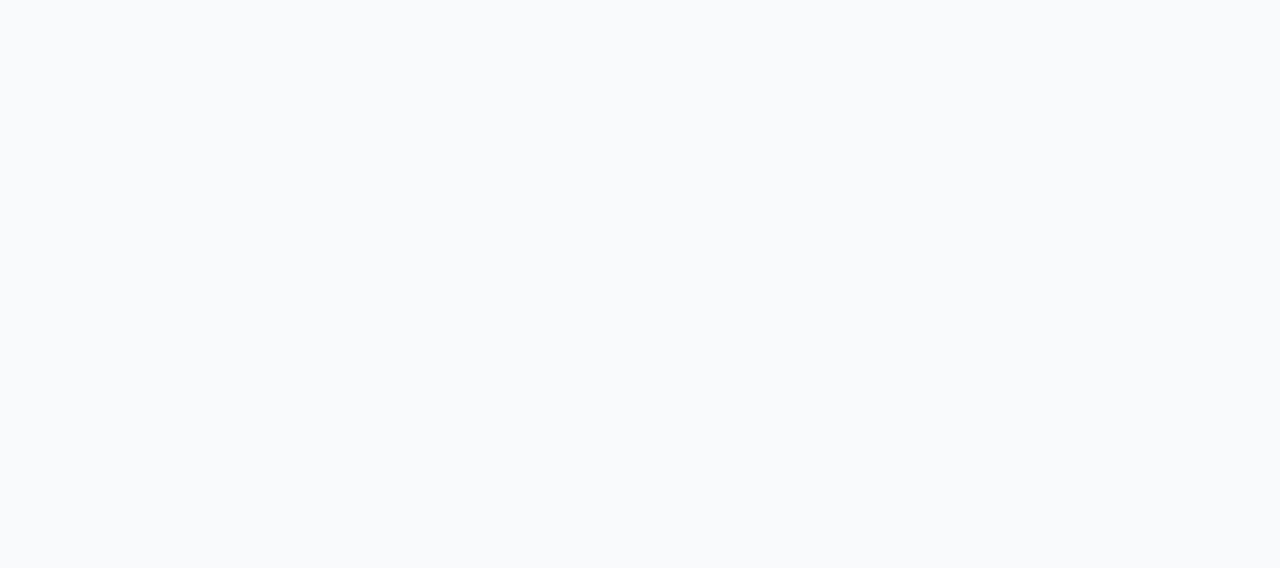
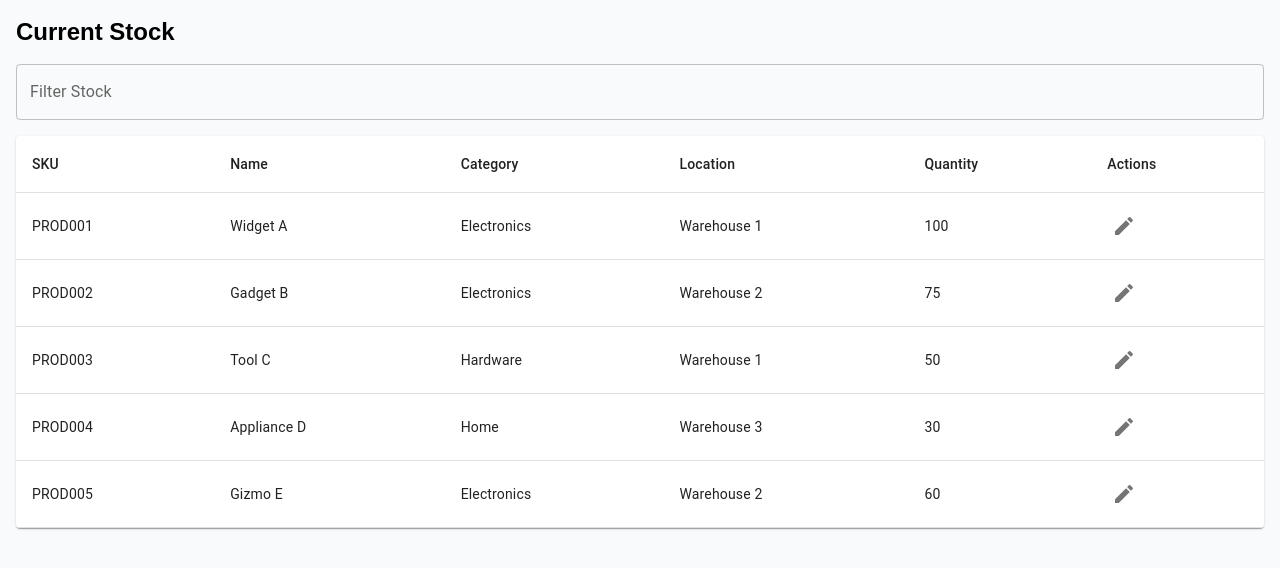
Before and after one commit to DaniGDSC/logistic, a React (Create React App) app in the folder inventory-fe/: page /CurrentStock in a window 1280 px wide. Before the commit this address had no page. Shown: the top 568 px of the page. Built offline with nearby package versions, Linux system fonts and the light colour scheme.

Commit message:
currentstock

```diff
--- a/inventory-fe/src/App.js
+++ b/inventory-fe/src/App.js
@@ -2,6 +2,7 @@ import { BrowserRouter as Router, Routes, Route } from 'react-router-dom';
 import ProductList from './pages/Products/ProductList';
 import ProductForm from './pages/Products/ProductForm';
 import ProductDetails from './pages/Products/ProductDetails';
+import CurrentStock from './pages/Inventory/CurrentStock';
 
 
 function App() {
@@ -11,6 +12,7 @@ function App() {
         <Route path="/ProductList" element={<ProductList />} />
         <Route path="/ProductForm" element={<ProductForm />} />
         <Route path="/ProductDetails" element={<ProductDetails />} />
+        <Route path="/CurrentStock" element={<CurrentStock />} />
       </Routes>
     </Router>
   );
--- a/inventory-fe/src/pages/Inventory/CurrentStock.js
+++ b/inventory-fe/src/pages/Inventory/CurrentStock.js
@@ -0,0 +1,225 @@
+import React, { useState, useEffect } from 'react';
+import {
+    Table,
+    TableBody,
+    TableCell,
+    TableContainer,
+    TableHead,
+    TableRow,
+    Paper,
+    TextField,
+    Button,
+    Dialog,
+    DialogTitle,
+    DialogContent,
+    DialogActions,
+    IconButton,
+    Snackbar,
+    Alert
+} from '@mui/material';
+import {
+    Edit as EditIcon,
+    ArrowUpward as ArrowUpwardIcon,
+    ArrowDownward as ArrowDownwardIcon
+} from '@mui/icons-material';
+
+// Mock API for fetching stock data
+const fetchStockData = () => {
+    return new Promise((resolve) => {
+        setTimeout(() => {
+            resolve([
+                { id: 1, sku: 'PROD001', name: 'Widget A', category: 'Electronics', location: 'Warehouse 1', quantity: 100 },
+                { id: 2, sku: 'PROD002', name: 'Gadget B', category: 'Electronics', location: 'Warehouse 2', quantity: 75 },
+                { id: 3, sku: 'PROD003', name: 'Tool C', category: 'Hardware', location: 'Warehouse 1', quantity: 50 },
+                { id: 4, sku: 'PROD004', name: 'Appliance D', category: 'Home', location: 'Warehouse 3', quantity: 30 },
+                { id: 5, sku: 'PROD005', name: 'Gizmo E', category: 'Electronics', location: 'Warehouse 2', quantity: 60 },
+            ]);
+        }, 1000);
+    });
+};
+
+// Mock API for updating stock quantity
+const updateStockQuantity = (id, newQuantity) => {
+    return new Promise((resolve) => {
+        setTimeout(() => {
+            console.log(`Updated stock for product ${id}: new quantity = ${newQuantity}`);
+            resolve({ success: true });
+        }, 500);
+    });
+};
+
+const CurrentStock = () => {
+    const [stockData, setStockData] = useState([]);
+    const [filteredData, setFilteredData] = useState([]);
+    const [loading, setLoading] = useState(true);
+    const [filterText, setFilterText] = useState('');
+    const [sortConfig, setSortConfig] = useState({ key: null, direction: 'ascending' });
+    const [editDialogOpen, setEditDialogOpen] = useState(false);
+    const [editItem, setEditItem] = useState(null);
+    const [newQuantity, setNewQuantity] = useState('');
+    const [snackbar, setSnackbar] = useState({ open: false, message: '', severity: 'success' });
+
+    useEffect(() => {
+        const fetchData = async () => {
+            try {
+                setLoading(true);
+                const data = await fetchStockData();
+                setStockData(data);
+                setFilteredData(data);
+            } catch (error) {
+                console.error('Error fetching stock data:', error);
+                setSnackbar({ open: true, message: 'Error fetching stock data', severity: 'error' });
+            } finally {
+                setLoading(false);
+            }
+        };
+
+        // Initial data fetch
+        fetchData();
+
+        // Set up a periodic refresh (every 5 minutes)
+        const refreshInterval = setInterval(fetchData, 300000);
+
+        // Cleanup function to clear the interval when the component unmounts
+        return () => clearInterval(refreshInterval);
+    }, []); // Empty dependency array means this effect runs once on mount
+
+    useEffect(() => {
+        const filtered = stockData.filter(item =>
+            Object.values(item).some(value =>
+                value.toString().toLowerCase().includes(filterText.toLowerCase())
+            )
+        );
+        setFilteredData(filtered);
+    }, [filterText, stockData]);
+
+    const handleSort = (key) => {
+        let direction = 'ascending';
+        if (sortConfig.key === key && sortConfig.direction === 'ascending') {
+            direction = 'descending';
+        }
+        setSortConfig({ key, direction });
+
+        setFilteredData(prevData => [...prevData].sort((a, b) => {
+            if (a[key] < b[key]) return direction === 'ascending' ? -1 : 1;
+            if (a[key] > b[key]) return direction === 'ascending' ? 1 : -1;
+            return 0;
+        }));
+    };
+
+    const handleEditClick = (item) => {
+        setEditItem(item);
+        setNewQuantity(item.quantity.toString());
+        setEditDialogOpen(true);
+    };
+
+    const handleEditSave = async () => {
+        try {
+            await updateStockQuantity(editItem.id, parseInt(newQuantity));
+            setStockData(prevData =>
+                prevData.map(item =>
+                    item.id === editItem.id ? { ...item, quantity: parseInt(newQuantity) } : item
+                )
+            );
+            setEditDialogOpen(false);
+            setSnackbar({ open: true, message: 'Stock quantity updated successfully', severity: 'success' });
+        } catch (error) {
+            console.error('Error updating stock quantity:', error);
+            setSnackbar({ open: true, message: 'Error updating stock quantity', severity: 'error' });
+        }
+    };
+
+    const SortIcon = ({ column }) => {
+        if (sortConfig.key !== column) return null;
+        return sortConfig.direction === 'ascending' ? <ArrowUpwardIcon fontSize="small" /> : <ArrowDownwardIcon fontSize="small" />;
+    };
+
+    if (loading) return <div className="flex justify-center items-center h-screen">Loading...</div>;
+
+    return (
+        <div className="container mx-auto p-4">
+            <h1 className="text-2xl font-bold mb-4">Current Stock</h1>
+            <div className="mb-4">
+                <TextField
+                    label="Filter Stock"
+                    variant="outlined"
+                    fullWidth
+                    value={filterText}
+                    onChange={(e) => setFilterText(e.target.value)}
+                    className="mb-4"
+                />
+            </div>
+            <TableContainer component={Paper}>
+                <Table>
+                    <TableHead>
+                        <TableRow>
+                            <TableCell onClick={() => handleSort('sku')} className="cursor-pointer">
+                                SKU <SortIcon column="sku" />
+                            </TableCell>
+                            <TableCell onClick={() => handleSort('name')} className="cursor-pointer">
+                                Name <SortIcon column="name" />
+                            </TableCell>
+                            <TableCell onClick={() => handleSort('category')} className="cursor-pointer">
+                                Category <SortIcon column="category" />
+                            </TableCell>
+                            <TableCell onClick={() => handleSort('location')} className="cursor-pointer">
+                                Location <SortIcon column="location" />
+                            </TableCell>
+                            <TableCell onClick={() => handleSort('quantity')} className="cursor-pointer">
+                                Quantity <SortIcon column="quantity" />
+                            </TableCell>
+                            <TableCell>Actions</TableCell>
+                        </TableRow>
+                    </TableHead>
+                    <TableBody>
+                        {filteredData.map((item) => (
+                            <TableRow key={item.id}>
+                                <TableCell>{item.sku}</TableCell>
+                                <TableCell>{item.name}</TableCell>
+                                <TableCell>{item.category}</TableCell>
+                                <TableCell>{item.location}</TableCell>
+                                <TableCell>{item.quantity}</TableCell>
+                                <TableCell>
+                                    <IconButton onClick={() => handleEditClick(item)} size="small">
+                                        <EditIcon />
+                                    </IconButton>
+                                </TableCell>
+                            </TableRow>
+                        ))}
+                    </TableBody>
+                </Table>
+            </TableContainer>
+
+            <Dialog open={editDialogOpen} onClose={() => setEditDialogOpen(false)}>
+                <DialogTitle>Edit Stock Quantity</DialogTitle>
+                <DialogContent>
+                    <TextField
+                        autoFocus
+                        margin="dense"
+                        label="New Quantity"
+                        type="number"
+                        fullWidth
+                        value={newQuantity}
+                        onChange={(e) => setNewQuantity(e.target.value)}
+                    />
+                </DialogContent>
+                <DialogActions>
+                    <Button onClick={() => setEditDialogOpen(false)}>Cancel</Button>
+                    <Button onClick={handleEditSave} variant="contained" color="primary">Save</Button>
+                </DialogActions>
+            </Dialog>
+
+            <Snackbar
+                open={snackbar.open}
+                autoHideDuration={6000}
+                onClose={() => setSnackbar({ ...snackbar, open: false })}
+            >
+                <Alert onClose={() => setSnackbar({ ...snackbar, open: false })} severity={snackbar.severity}>
+                    {snackbar.message}
+                </Alert>
+            </Snackbar>
+        </div>
+    );
+};
+
+export default CurrentStock;
```
Also changed, not shown: inventory-fe/src/hooks/useAuth.js (added), inventory-fe/src/hooks/useInventory.js (added), inventory-fe/src/hooks/useNotifications.js (added).
